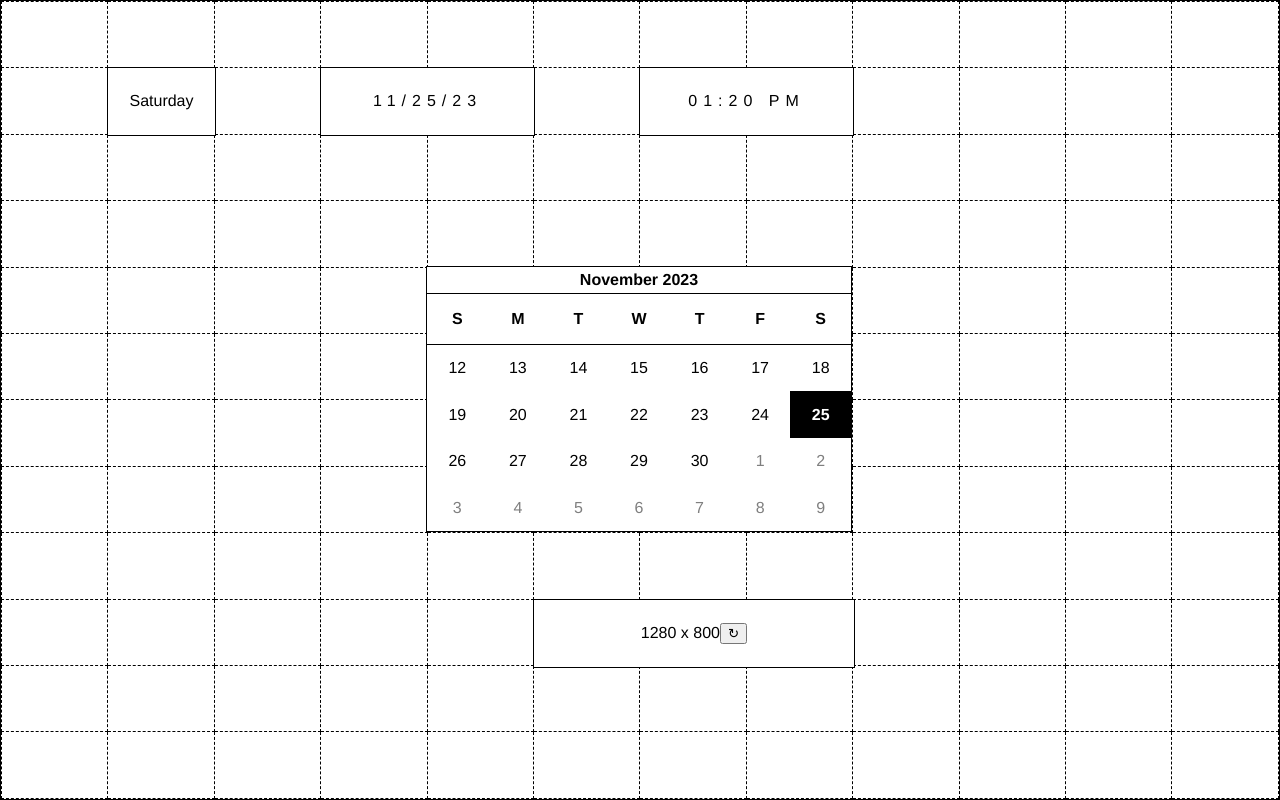
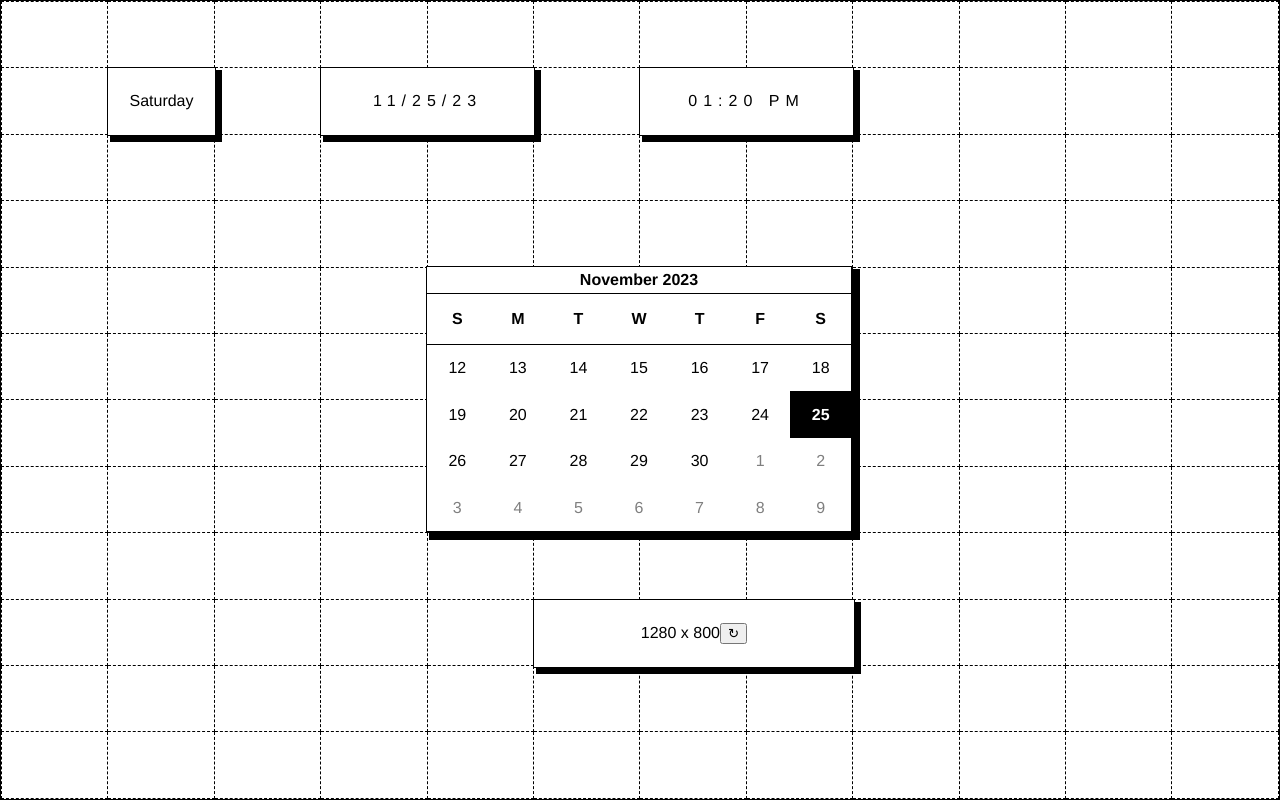
Before and after one commit to sebinsuresh/kindle-calendar-1, a website built with webpack: page index.html in a window 1280 px wide. Built offline with nearby package versions, Linux system fonts and the light colour scheme.

Commit message:
Add option to show shadow for elements

```diff
--- a/src/WidgetManager.js
+++ b/src/WidgetManager.js
@@ -11,11 +11,12 @@ import { Grid } from './Widgets/grid';
  *
  * @typedef { keyof WidgetManager.Widgets } WidgetName
  *
- * @typedef { Object } WidgetDimensions
+ * @typedef { Object } WidgetManagerOptions
  * @property { Number } xColumn The x position of the widget in the grid
  * @property { Number } yColumn The y position of the widget in the grid
  * @property { Number } widthColumns The number of columns the widget takes up
  * @property { Number } heightRows The number of rows the widget takes up
+ * @property { boolean } [showShadow] Whether to show a shadow behind the widget
  */
 export class WidgetManager {
   /** @param { HTMLElement } appElem */
@@ -28,6 +29,10 @@ export class WidgetManager {
 
   static GridColumns = 12;
   static GridRows = 12;
+  static shadowWidth = 5;
+  static shadowHeight = 5;
+  static shadowXOffset = 3;
+  static shadowYOffset = 3;
 
   static Widgets = {
     clock: {
@@ -65,7 +70,7 @@ export class WidgetManager {
   /**
    * @template { WidgetName } W
    * @param { W } widgetName Must be one of the keys in WidgetManager.Widgets
-   * @param { Parameters<WidgetManager.Widgets[W]["create"]>["0"] & WidgetDimensions } options The options to create the widget with
+   * @param { Parameters<WidgetManager.Widgets[W]["create"]>["0"] & WidgetManagerOptions } options The options to create the widget with
    */
   createWidget(widgetName, options) {
     const widget = WidgetManager.Widgets[widgetName];
@@ -78,7 +83,9 @@ export class WidgetManager {
       widget.create(options ?? widget.defaultConfig)
     );
 
+    // TODO: Use the width/height to determine the font size
     // TODO: Take minimum width and height into account
+
     const calculatedWidth = options.widthColumns * (this.availableWidth / WidgetManager.GridColumns);
     const calculatedHeight = options.heightRows * (this.availableHeight / WidgetManager.GridRows);
     const calculatedX = options.xColumn * (this.availableWidth / WidgetManager.GridColumns);
@@ -88,7 +95,17 @@ export class WidgetManager {
     element.style.width = Math.round(calculatedWidth) + 'px';
     element.style.height = Math.round(calculatedHeight) + 'px';
 
-    // TODO: Use the width/height to determine the font size
+    if (options.showShadow) {
+      const shadowElem = document.createElement('div');
+      shadowElem.className += ' shadow';
+
+      shadowElem.style.left = Math.round(calculatedX) + WidgetManager.shadowXOffset + 'px';
+      shadowElem.style.top = Math.round(calculatedY) + WidgetManager.shadowYOffset + 'px';
+      shadowElem.style.width = Math.round(calculatedWidth) + WidgetManager.shadowWidth + 'px';
+      shadowElem.style.height = Math.round(calculatedHeight) + WidgetManager.shadowHeight + 'px';
+
+      this.appElem.appendChild(shadowElem);
+    }
     this.appElem.appendChild(element);
   }
 }
--- a/src/index.js
+++ b/src/index.js
@@ -27,6 +27,7 @@ function handleOnLoad() {
     widthColumns: 1,
     heightRows: 1,
     displayMode: DayWidget.DisplayModes.Long,
+    showShadow: true,
   });
 
   widgetManager.createWidget('date', {
@@ -34,6 +35,7 @@ function handleOnLoad() {
     yColumn: 1,
     widthColumns: 2,
     heightRows: 1,
+    showShadow: true,
   });
 
   widgetManager.createWidget('clock', {
@@ -41,6 +43,7 @@ function handleOnLoad() {
     yColumn: 1,
     widthColumns: 2,
     heightRows: 1,
+    showShadow: true,
   });
 
   widgetManager.createWidget('calendar', {
@@ -53,6 +56,7 @@ function handleOnLoad() {
     widthColumns: 4,
     heightRows: 4,
     daysMode: Calendar.DaysModes.Shortest,
+    showShadow: true,
   });
 
   widgetManager.createWidget('resolution', {
@@ -60,6 +64,7 @@ function handleOnLoad() {
     yColumn: 9,
     widthColumns: 3,
     heightRows: 1,
+    showShadow: true,
   });
 }
 
--- a/style.css
+++ b/style.css
@@ -23,6 +23,12 @@ div.widget {
   /* display: inline-block; */
   border: thin solid;
   position: absolute;
+  /* box-shadow: black 10px 10px; */
+}
+
+div.shadow {
+  position: absolute;
+  background-color: black;
 }
 
 /* Clock and Date Style */
```
Also changed, not shown: dist/main.js.
